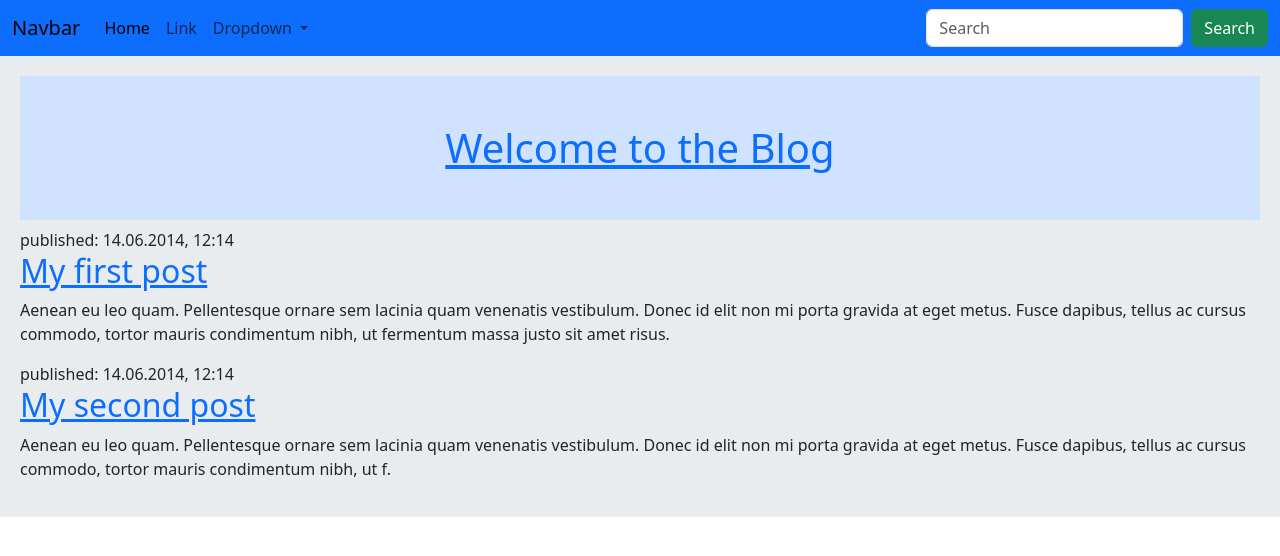
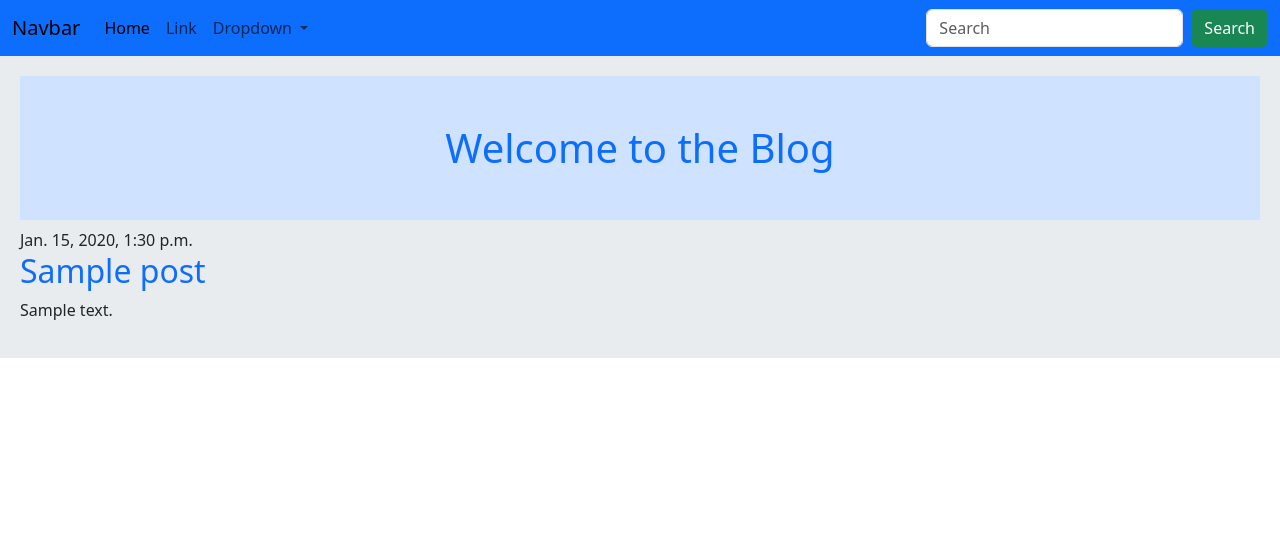
Before and after one commit to amirh20/my-first-blog, a Django app: page / in a window 1280 px wide. Shown: the top 556 px of the page. Run offline with Django 5.2, Linux system fonts and the light colour scheme; tables that the repository leaves empty hold one stand-in row (values such as "Sample post").

Commit message:
templates

```diff
--- a/blog/templates/blog/post_list.html
+++ b/blog/templates/blog/post_list.html
@@ -3,21 +3,13 @@
 {% block content %}
 
 <header>
-    <h1 class="container-fluid p-5 bg-primary-subtle text-white text-center"><a href="/">Welcome to the Blog</a></h1>
+    <h1 class="container-fluid p-5 bg-primary-subtle text-white text-center"><a href="/" style="text-decoration: none;">Welcome to the Blog</a></h1>
 </header>
-
-<article>
-    <time>published: 14.06.2014, 12:14</time>
-    <h2><a href="">My first post</a></h2>
-    <p>Aenean eu leo quam. Pellentesque ornare sem lacinia quam venenatis vestibulum. Donec id elit non mi porta gravida
-        at eget metus. Fusce dapibus, tellus ac cursus commodo, tortor mauris condimentum nibh, ut fermentum massa justo
-        sit amet risus.</p>
-</article>
-
-<article>
-    <time>published: 14.06.2014, 12:14</time>
-    <h2><a href="">My second post</a></h2>
-    <p>Aenean eu leo quam. Pellentesque ornare sem lacinia quam venenatis vestibulum. Donec id elit non mi porta gravida
-        at eget metus. Fusce dapibus, tellus ac cursus commodo, tortor mauris condimentum nibh, ut f.</p>
-</article>
+{%for post in posts %}
+    <article>
+        <time>{{post.published_date}}</time>
+        <h2><a href="" style="text-decoration: none;">{{post.title}}</a></h2>
+        <p>{{post.text|truncatewords:20}}</p>
+    </article>
+{%endfor%}
 {% endblock %}
```
